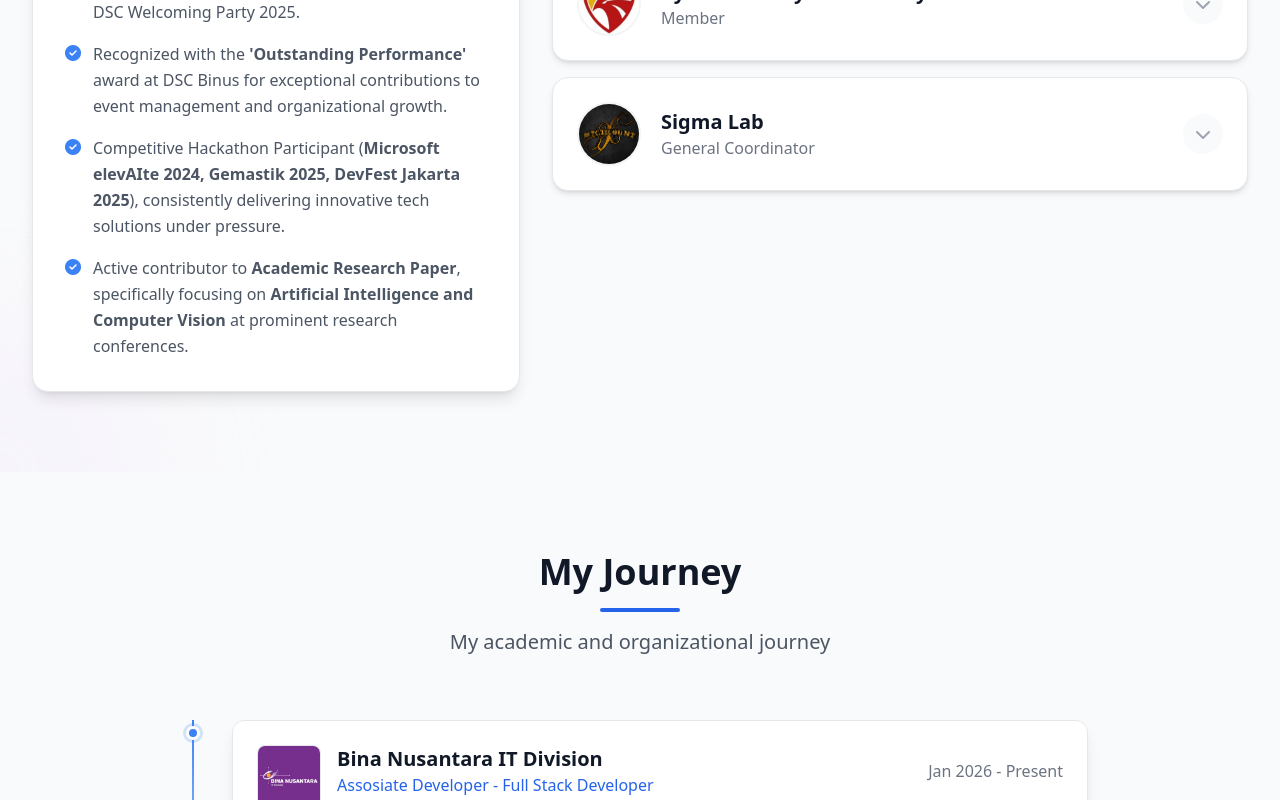
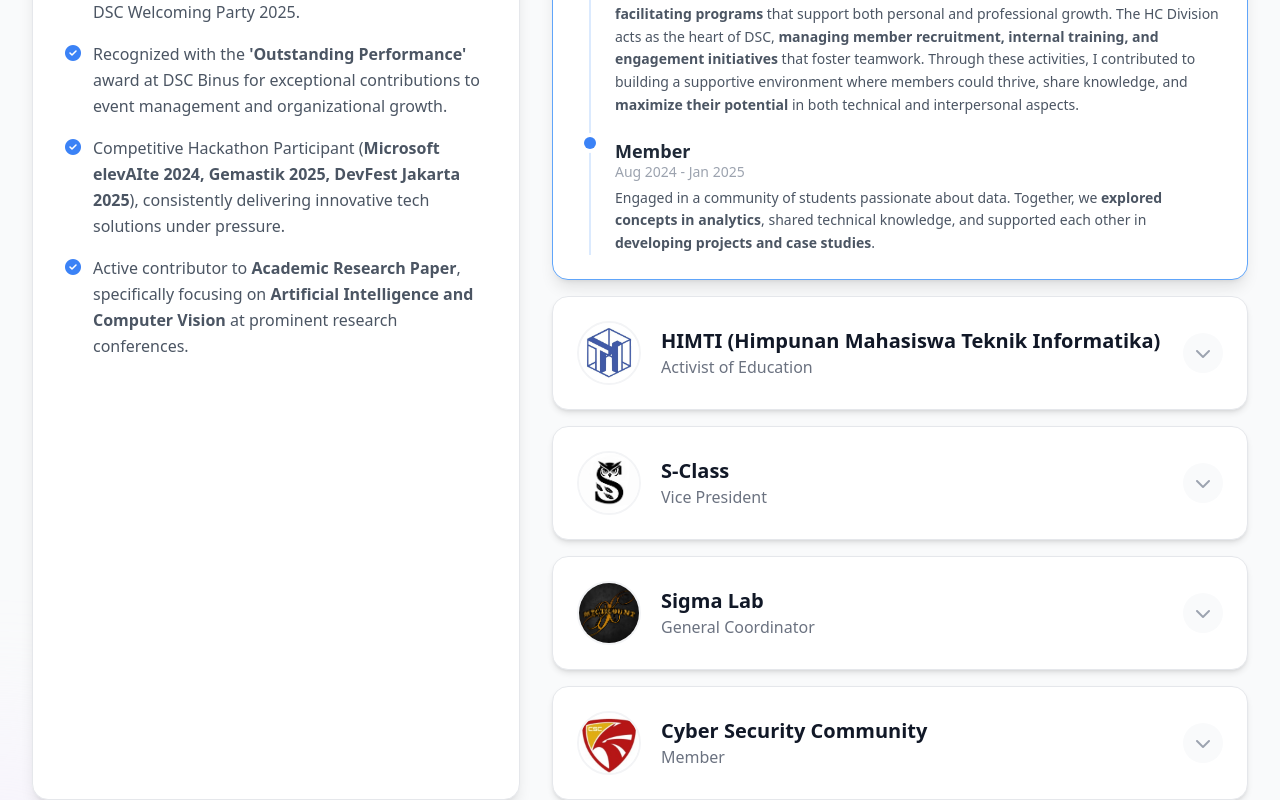
Before and after one commit to Mycticount-X/Mycticount-Archive, a React (Vite) app: page / in a window 1280 px wide. Shown: the part 2640-3440 px from the top of the page. Built offline with nearby package versions, Linux system fonts and the light colour scheme.

Commit message:
Update: Education Description Refining

```diff
--- a/src/pages/Education.tsx
+++ b/src/pages/Education.tsx
@@ -1,5 +1,20 @@
 import { useState } from 'react';
 import { motion, AnimatePresence, type Variants } from 'framer-motion';
+
+type Role = {
+  title: string;
+  period: string;
+  description?: React.ReactNode;
+};
+
+type Organization = {
+  id: string;
+  name: string;
+  shortName: string;
+  logo: string;
+  currentPosition: string;
+  roles: Role[];
+};
 
 const Education = () => {
   const [expandedOrg, setExpandedOrg] = useState<string | null>('dsc');
@@ -20,18 +35,34 @@ const Education = () => {
     ]
   };
 
-  const organizations = [
+  const organizations: Organization[] = [
     {
       id: 'dsc',
       name: 'Data Science Club',
-      shortName: 'GDSC',
+      shortName: 'DSC',
       logo: './Education/dsc.jpg',
       currentPosition: 'PIC of Events and Logistics',
       roles: [
-        { title: 'PIC of Events', period: 'Agu 2025 - Des 2025' },
-        { title: 'PIC of Logistics', period: 'Agu 2025 - Okt 2025' },
-        { title: 'Activist of Human Capital', period: 'Jan 2025 - Present' },
-        { title: 'Member', period: 'Agu 2024 - Jan 2025' }
+        {
+          title: 'PIC of Events',
+          period: 'Aug 2025 - Dec 2025',
+          description: <>During <b>DSC Olympiad 2025</b>, I served as the Person in Charge (PIC) of the Event Division. I was responsible for <b>planning and coordinating the overall event flow</b>, managing the timeline, and ensuring that each session ran according to schedule. I closely <b>supervised event execution</b> on the day of the competition, coordinated with multiple divisions, and addressed on-site issues to maintain a smooth and engaging experience for participants and committees.</>
+        },
+        {
+          title: 'PIC of Logistics',
+          period: 'Aug 2025 - Oct 2025',
+          description: <>During the <b>Welcoming Party 2025</b>, I served as the PIC of the Logistic Division. My responsibilities included <b>overseeing inventory, handling equipment and supplies</b>, and managing food and beverage distribution throughout the event. I collaborated closely with other divisions to ensure <b>seamless operations</b> and a successful event experience for all participants.</>
+        },
+        {
+          title: 'Activist of Human Capital',
+          period: 'Jan 2025 - Present',
+          description: <>As an Activist in the Human Capital (HC) Division, I was responsible for <b>developing and facilitating programs</b> that support both personal and professional growth. The HC Division acts as the heart of DSC, <b>managing member recruitment, internal training, and engagement initiatives</b> that foster teamwork. Through these activities, I contributed to building a supportive environment where members could thrive, share knowledge, and <b>maximize their potential</b> in both technical and interpersonal aspects.</>
+        },
+        {
+          title: 'Member',
+          period: 'Aug 2024 - Jan 2025',
+          description: <>Engaged in a community of students passionate about data. Together, we <b>explored concepts in analytics</b>, shared technical knowledge, and supported each other in <b>developing projects and case studies</b>.</>
+        }
       ]
     },
     {
@@ -41,8 +72,54 @@ const Education = () => {
       logo: './Education/himti.jpg',
       currentPosition: 'Activist of Education',
       roles: [
-        { title: 'Activist of Education', period: 'Jan 2025 - Present' },
-        { title: 'Member', period: 'Agu 2024 - Jan 2025' }
+        {
+          title: 'Activist of Education',
+          period: 'Jan 2025 - Present',
+          description: <>As an Activist of the Education Commission at HIMTI BINUS University, I contributed to the <b>academic growth of Informatics students</b> by designing and facilitating various learning initiatives. My responsibilities included developing <b>VBL (Video Based Learning)</b>, organizing study clubs, and managing <b>Notion-based summaries and resources</b> to support students’ understanding of core courses.<br /><br />I also took part in <b>HIMTI Responsi</b>, a pre-exam tutoring program where I helped prepare review sessions and study guides before mid-term and final exams. Through this role, I strengthened my skills in <b>teaching, curriculum planning, and educational content management</b> while promoting a collaborative and supportive learning environment.</>
+        },
+        {
+          title: 'Member',
+          period: 'Aug 2024 - Jan 2025',
+          description: <>As a member of HIMTI, the <b>largest and most influential student association</b> for the School of Computer Science at BINUS University, I actively contributed to fostering a strong <b>academic and professional development community</b> among students.</>
+        }
+      ]
+    },
+    {
+      id: 'sclass',
+      name: 'S-Class',
+      shortName: 'S-Class',
+      logo: './Education/sclass.jpg',
+      currentPosition: 'Vice President',
+      roles: [
+        {
+          title: 'Vice President',
+          period: 'Jan 2026 - Present',
+          description: <>As Vice President, I directed the overall operations of S-Class and oversaw three core divisions: <b>Product Creation, Competition, and Research</b>. I spearheaded major programs such as <b>General Training and Gatherings</b>, and successfully structured an active <b>Discord community</b> to foster engagement, seamless communication, and collaboration among high-achieving students.</>
+        },
+        {
+          title: 'Member',
+          period: 'Aug 2025 - Jan 2026',
+          description: <>During my time as a member, I actively participated in the <b>Product Creation Division</b>, focusing on developing end-to-end applications. I applied my software development skills to build innovative digital products and represented the organization in prestigious national hackathons, notably competing in <b>Microsoft elevAIte 2024</b> and <b>Gemastik 2025</b>.</>
+        }
+      ]
+    },
+    {
+      id: 'slab',
+      name: 'Sigma Lab',
+      shortName: 'SLAB',
+      logo: './logo.jpg',
+      currentPosition: 'General Coordinator',
+      roles: [
+        {
+          title: 'General Coordinator',
+          period: 'Jan 2026 - Present',
+          description: <>As General Coordinator, I oversaw the organization's daily operations and managed member participation. I was responsible for <b>coordinating technical training sessions</b>, tracking attendance, and providing <b>hands-on assistance and mentorship</b> to members, ensuring they successfully grasped the curriculum and developed their technical skills.</>
+        },
+        {
+          title: 'Member',
+          period: 'Jan 2025 - Jan 2026',
+          description: <>Operating in collaboration with the <b>S-Class Product Division</b>, I focused on software development and product creation. I applied my technical skills to build competitive applications and actively represented Sigma Lab in major national hackathons, notably competing in <b>Microsoft elevAIte 2024</b> and <b>Gemastik 2025</b>.</>
+        }
       ]
     },
     {
@@ -52,20 +129,13 @@ const Education = () => {
       logo: './Education/csc.jpg',
       currentPosition: 'Member',
       roles: [
-        { title: 'Member', period: 'Agu 2024 - Present' },
+        {
+          title: 'Member',
+          period: 'Aug 2024 - Present',
+          description: <>As a Member of the Cyber Security Community (CSC) at BINUS University, I actively joined <b>Capture the Flag (CTF) competitions</b> to apply my knowledge of network security, ethical hacking, and digital forensics. Through these competitions, I strengthened my understanding of <b>cybersecurity fundamentals, threat analysis, and system protection</b>.</>
+        }
       ]
     },
-    {
-      id: 'slab',
-      name: 'Sigma Lab',
-      shortName: 'SLAB',
-      logo: './logo.jpg',
-      currentPosition: 'General Coordinator',
-      roles: [
-        { title: 'General Coordinator', period: 'Jan 2026 - Present' },
-        { title: 'Member', period: 'Jan 2025 - Jan 2026' },
-      ]
-    }
   ];
 
   const containerVariants: Variants = {
@@ -203,6 +273,11 @@ const Education = () => {
                                 <span className="absolute flex items-center justify-center w-3 h-3 bg-blue-500 rounded-full -left-[7px] ring-4 ring-white"></span>
                                 <h5 className="font-bold text-gray-800 text-lg">{role.title}</h5>
                                 <time className="block mb-2 text-sm font-normal leading-none text-gray-400">{role.period}</time>
+                                {role.description && (
+                                  <p className="text-gray-600 text-sm mt-2 leading-relaxed">
+                                    {role.description}
+                                  </p>
+                                )}
                               </li>
                             ))}
                           </ul>
--- a/src/pages/Journey.tsx
+++ b/src/pages/Journey.tsx
@@ -34,7 +34,7 @@ const Journey = () => {
       institution: "Myctix Archive",
       role: "Founder",
       roleColor: "text-teal-600",
-      period: "Agu 2025 - Present",
+      period: "Aug 2025 - Present",
       logo: "./Education/myctix-archive.jpg",
       description: "Created a digital learning platform on Notion for Binus Computer Science students, helping 100+ students with structured study materials.",
       tags: [
@@ -93,7 +93,7 @@ const Journey = () => {
           <h2 className="text-4xl font-bold text-gray-900 mb-4">My Journey</h2>
           <div className="w-20 h-1 bg-blue-600 mx-auto rounded-full"></div>
           <p className="text-xl text-gray-600 max-w-2xl mx-auto mt-4">
-            My academic and organizational journey
+            My work and professional experience across various fields.
           </p>
         </div>
 
```
